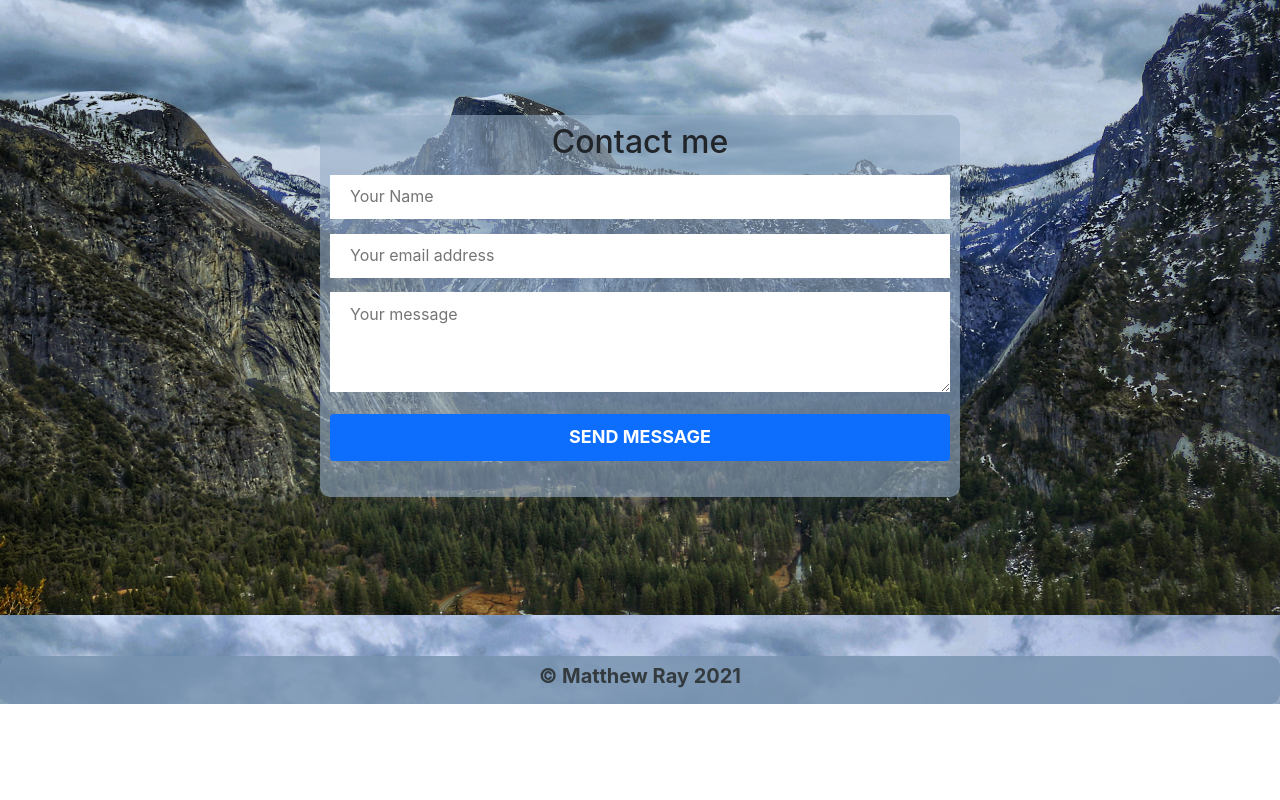
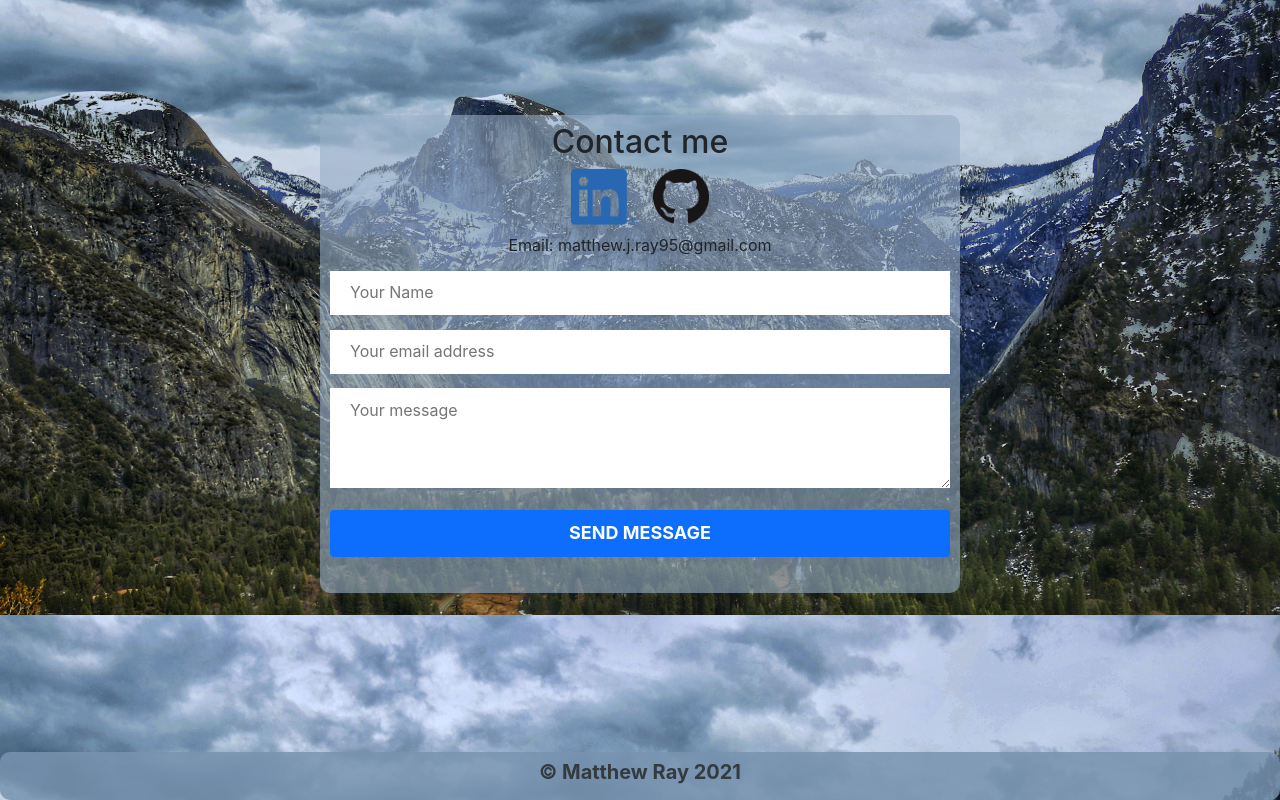
Before and after one commit to m-ray-ofSunshine/react-portfolio, a React (Create React App) app: page / in a window 1280 px wide. Shown: the part 2585-3385 px from the top of the page. Before the commit the page ends 3289 px from the top, so only its background shows below. Built offline with nearby package versions, Linux system fonts and the light colour scheme.

Commit message:
Added github and linkedin links with email

```diff
--- a/src/components/ContactForm.js
+++ b/src/components/ContactForm.js
@@ -1,6 +1,9 @@
 import React, { useState } from 'react'
 import emailjs from 'emailjs-com'
 import "./assets/styles/contact.css"
+import linkedin from "./assets/images/LI-In-Bug.png"
+import github from "./assets/images/GitHub-Mark-64px.png"
+
 function ContactForm() {
 
     const [name, setName] = useState('');
@@ -44,6 +47,13 @@ function ContactForm() {
 
         }}>
             <h2 className="mt-2">Contact me</h2>
+            <a href="www.linkedin.com/in/matthew-james-ray" target="_blank" className="m-2">
+                <img src={linkedin} style={{height:"7vh"}}/>
+            </a>
+            <a href="https://github.com/m-ray-ofSunshine" target="_blank" className="m-2">
+                <img src={github} style={{height:"7vh"}}/>
+            </a>
+            <p className="m-2">Email: matthew.j.ray95@gmail.com </p>
             <div id="contact-form" className="mb-3">
             <input type="text" placeholder="Your Name" value={name} onChange={e => setName(e.target.value)} />
             <input type="email" placeholder="Your email address" value={email} onChange={e => setEmail(e.target.value)} />
```
Also changed, not shown: src/components/assets/images/GitHub-Mark-64px.png (added), src/components/assets/images/LI-In-Bug.png (added).
